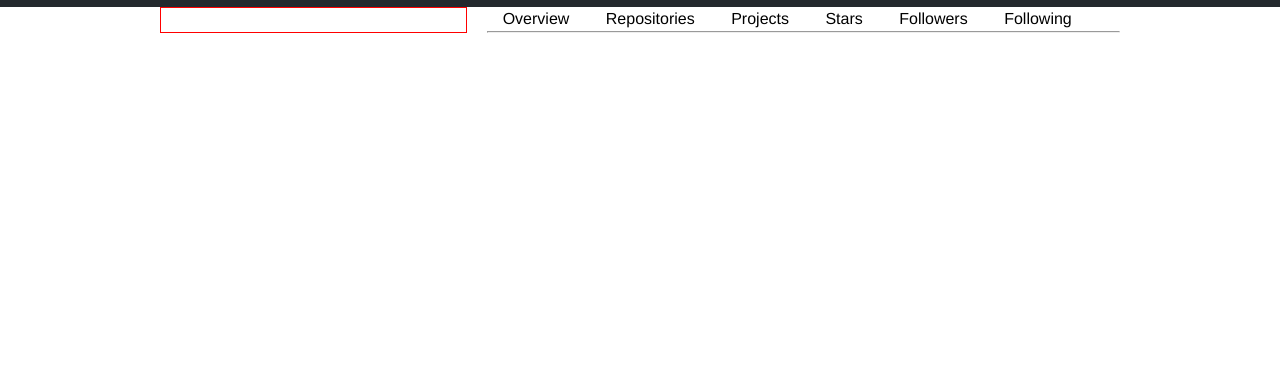
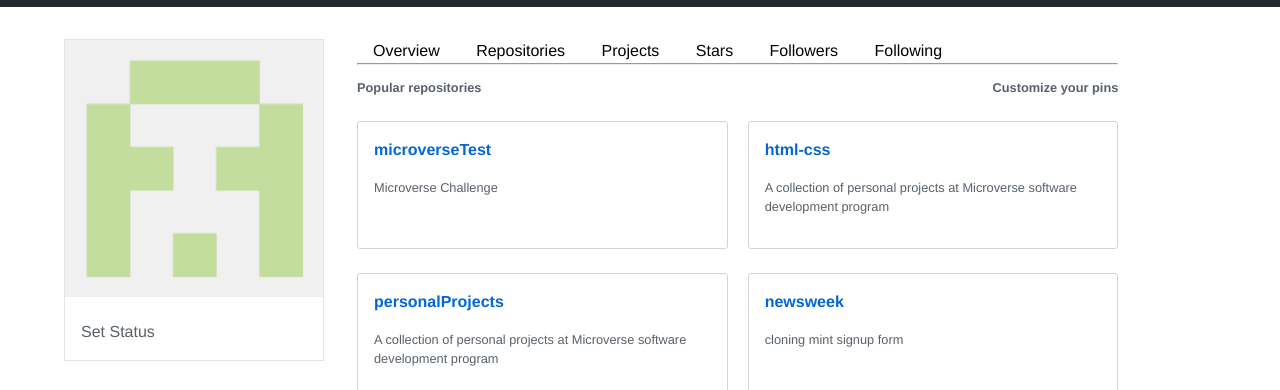
Before and after one commit to NeerNim/css-grid-framework, a plain HTML site: page index.html in a window 1280 px wide. Shown: the part 64-454 px from the top of the page. Drawn offline with Linux system fonts and the light colour scheme.

Commit message:
add styles and layout

```diff
--- a/index.html
+++ b/index.html
@@ -52,11 +52,16 @@
         </ul>
       </div>
     </nav>
-    <div class="container">
-      <div class="col-4">
+    <div class="container-fluid main-content">
+      <div class="col-3">
         <div class="card">
-          <img src="/images/avatar.jpg" alt="">
+          <img src="images/avatar.png" alt="">
+          <div class="card-content">
+            <span>Set Status</span>
+          </div>
         </div>
+        <h1>Name</h1>
+        <a href="#">Edit Profile</a>
       </div>
 
       <div class="col-8 sub-nav-links">
@@ -70,12 +75,30 @@
         </ul>
         <hr>
         <div class="container">
-          <div class="col-4">
+          <div class="col-6">
+            <h4 class="text-left">Popular repositories</h4>
+            <div class="card-repo">
+              <h4><a href="#">microverseTest</a></h4>
+              <p>Microverse Challenge</p>
+            </div>
+            <div class="card-repo">
+              <h4><a href="#">personalProjects</a></h4>
+              <p>A collection of personal projects at Microverse software development program</p>
+            </div>
           </div>
-          <div class="col-4"></div>
+          <div class="col-6">
+            <h4 class="text-right">Customize your pins</h4>
+            <div class="card-repo">
+              <h4><a href="#">html-css</a></h4>
+              <p>A collection of personal projects at Microverse software development program</p>
+            </div>
+            <div class="card-repo">
+              <h4><a href="#">newsweek</a></h4>
+              <p>cloning mint signup form</p>
+            </div>
+
+          </div>
         </div>
-
-
       </div>
     </div>
 
--- a/style.css
+++ b/style.css
@@ -4,7 +4,7 @@ html{
   font-size: 100%;
   font-family: 'Franklin Gothic Medium', 'Arial Narrow', Arial, sans-serif;
   line-height: 1.5;
-  color: black;
+  color: #586069;
 }
 
 h1{
@@ -135,5 +135,41 @@ nav input{
 }
 
 .card{
-  border: 1px solid red;
+  border: 1px solid #e1e4e8;
+  width: 260px;
 }
+.card img{
+  width: 100%;
+}
+
+.card-content{
+  padding: 1em;
+}
+
+.main-content{
+  padding-top:2em;
+  width: 90%
+}
+
+.card-repo{
+  border-radius: 3px;
+  border: 1px solid #d1d5da;
+  padding: 0 1em;
+  margin: 1.5em 0;
+  max-height: 8em;
+  height: 8em;
+}
+
+.card-repo h4{
+  font-size: 1em;
+}
+.card-repo p{
+  font-size: 0.8em;
+}
+.card-repo a{
+  color: #0366d6;
+}
+
+.text-right{
+  text-align: right;
+}
```
